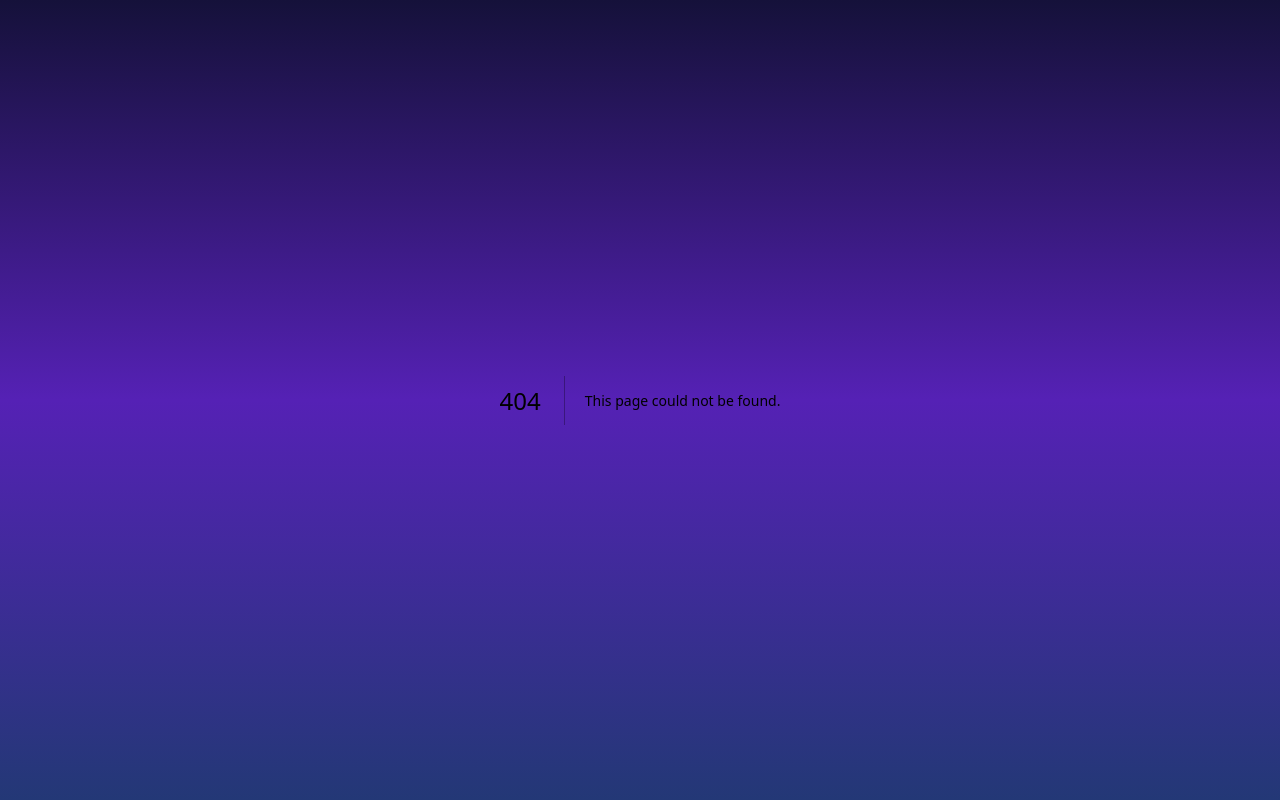
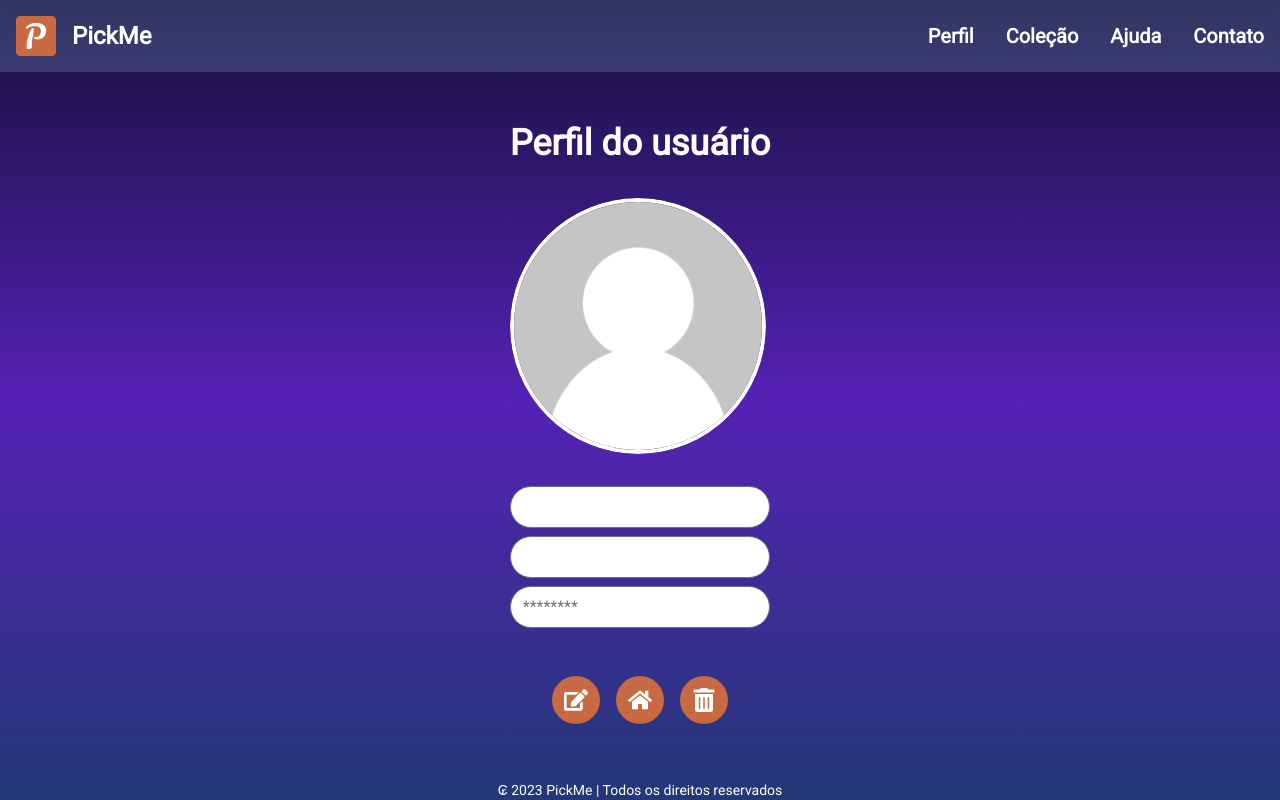
Before and after one commit to jvoliveirag/C317, a Next.js app: page /profile in a window 1280 px wide. Before the commit this address had no page. Built offline with nearby package versions, Linux system fonts and the light colour scheme.

Commit message:
feature: Criação da nova page profile.

```diff
--- /dev/null
+++ b/src/pages/profile/index.tsx
@@ -0,0 +1,129 @@
+import Link from 'next/link'
+import Head from 'next/head'
+import React, { useState, useEffect } from 'react'
+import { NavBar } from '../../components/NavBar'
+import Image from 'next/image'
+import defaultUserImg from '../../assets/default-user-image.png'
+import { FaHome, FaEdit, FaTrashAlt, FaEyeSlash, FaEye} from "react-icons/fa";
+
+//function pra pegar as user props
+
+interface UserProps {
+    name: string
+    email: string
+    password: string
+    img: string //path
+}
+
+export default function Recover(props: UserProps) {
+
+    let senha = 'senha123'
+    let show = false //logica para exibir/ocultar senha
+
+    const imageStyle = {
+        borderRadius: '50%',
+        border: '4px solid #fff',
+    };
+
+    const [showEdit, setShowEdit] = useState(false);
+
+    const handleEditClick = () => {
+      setShowEdit(true);
+      const hiddenElements = document.querySelectorAll('.hidden-visible');
+      hiddenElements.forEach(element => {
+        element.classList.remove('hidden-visible');
+      });
+    };
+
+    return (
+        <>
+            <Head>
+                <title>Recuperar senha</title>
+            </Head>
+
+            <div className='h-screen flex flex-col'>
+
+                <NavBar linkName={['Perfil', 'Coleção', 'Ajuda', 'Contato']} linkPath={['/profile', '/collection', '#', '#']} />
+
+                <main className='md:flex items-center justify-center flex-wrap flex-col flex-1 pb-10'>
+
+                    <div className="flex items-center justify-center">
+
+                        <div className='mb:mt-8'>
+
+                            <h1 className="mt-8 text-white text-4xl font-bold leading-tight flex justify-center items-center">
+                                Perfil do usuário
+                            </h1>
+
+                            <div>
+                                <div className='mt-8 flex items-center justify-center pointer-events-none relative w-64 h-64 rounded-full overflow-hidden'>
+                                    <Image src={props.img ? props.img : defaultUserImg} alt='' fill style={imageStyle} />
+                                </div>
+                                <form className=''>
+                                    <div className="login-form-inputs flex flex-1 flex-col gap-2 mt-8">
+
+                                        <input type="text" name="name" placeholder={props.name} className='rounded-3xl' />
+                                        <input type="email" name="email" placeholder={props.email} className='rounded-3xl' />
+                                        <input type="password" name="password" placeholder={show ? props.password : '********'} className='rounded-3xl' />
+                                        <input type="password" name="password" placeholder="Nova senha" className='rounded-3xl hidden-visible' />
+
+                                        <div className={`mt-8 flex items-center justify-center gap-4 ${showEdit ? '' : 'hidden-visible'}`}>
+                                            <button type="submit" className='font-medium flex items-center justify-center container text-white rounded-3xl h-10 text-xl bg-orange-400 md:font-bold hover:bg-purple-400 hover:text-white'>Salvar</button>
+                                            <button type="submit" className='font-medium flex items-center justify-center container text-white rounded-3xl h-10 text-xl bg-orange-400 md:font-bold hover:bg-purple-400 hover:text-white'>Cancelar</button>
+                                        </div>
+
+                                    </div>
+                                </form>
+                            </div>
+
+
+                            <div className='mt-4 items-center justify-center grid col-start-2 col-end-3 text-white gap-2'>
+
+                            </div>
+
+                            <div className='mt-8 flex items-center justify-center gap-4'>
+                                <div className='flex justify-center md:relative'>
+                                    <button
+                                        className="flex items-center text-white text-3xl font-medium md:text-2xl transition ease-in-out delay-150 hover:scale-105 w-full h-12 p-3 md:py-0 duration-150 bg-orange-400 rounded-3xl focus:shadow-outline hover:bg-purple-400 hover:text-white"
+                                        type="submit"
+                                        onClick={handleEditClick}
+                                    >
+                                        <FaEdit/>
+                                    </button>
+                                </div>
+
+                                <div className='flex justify-center md:relative'>
+                                    <Link href="/"><button
+                                            className="flex items-center text-white text-3xl font-medium md:text-2xl transition ease-in-out delay-150 hover:scale-105 w-full h-12 p-3 md:py-0 duration-150 bg-orange-400 rounded-3xl focus:shadow-outline hover:bg-purple-400 hover:text-white"
+                                            type="submit"
+                                        >
+                                            <FaHome/>
+                                        </button>
+                                    </Link>
+                                </div>
+
+                                <div className='flex justify-center md:relative'>
+                                    <Link href="/#"><button
+                                            className="flex items-center text-white text-3xl font-medium md:text-2xl transition ease-in-out delay-150 hover:scale-105 w-full h-12 p-3 md:py-0 duration-150 bg-orange-400 rounded-3xl focus:shadow-outline hover:bg-purple-400 hover:text-white"
+                                            type="submit"
+                                        >
+                                            <FaTrashAlt/>
+                                        </button>
+                                    </Link>
+                                </div>
+                            </div>
+
+                        </div>
+
+                    </div>
+
+                </main>
+
+
+                <footer className='flex items-center justify-center text-sm align-baseline text-white'>
+                    <p>₢ 2023 PickMe | Todos os direitos reservados</p>
+                </footer>
+            </div>
+        </>
+    )
+}
```
Also changed, not shown: src/assets/default-user-image.png (added).
